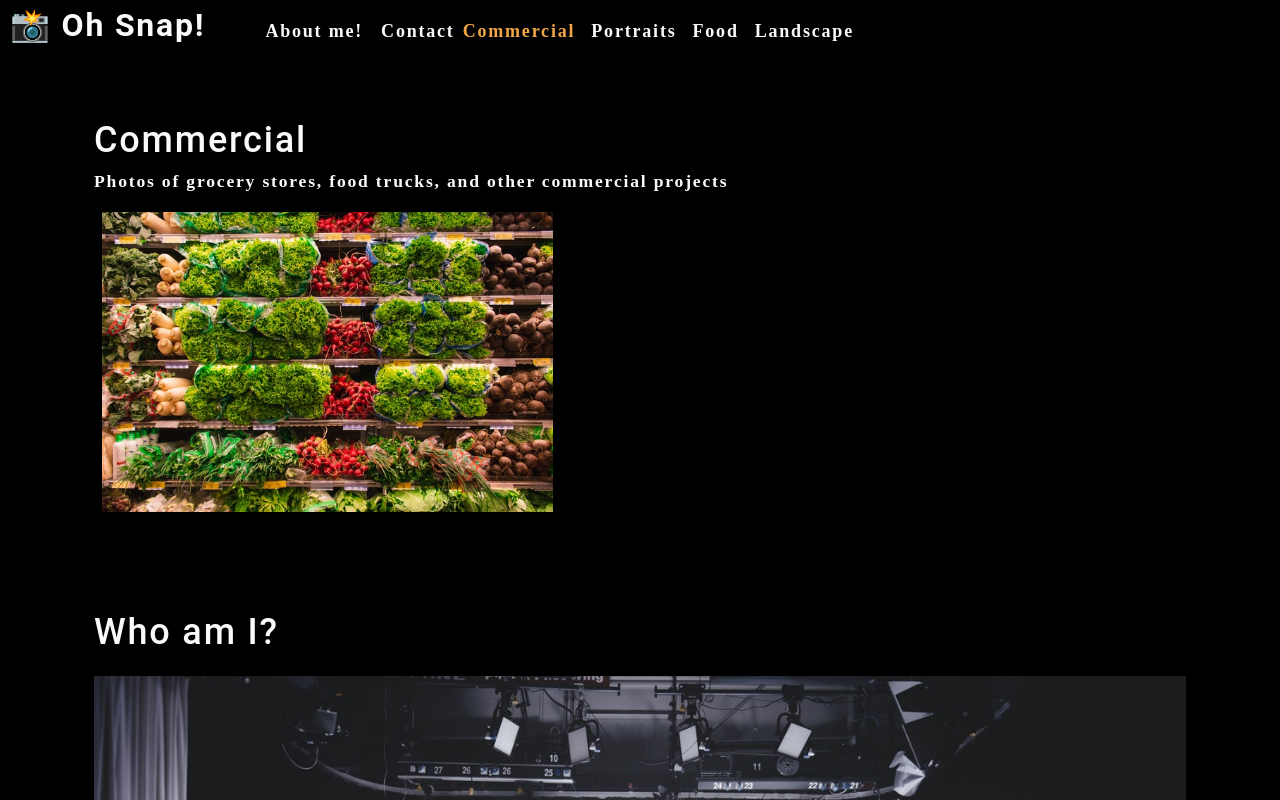
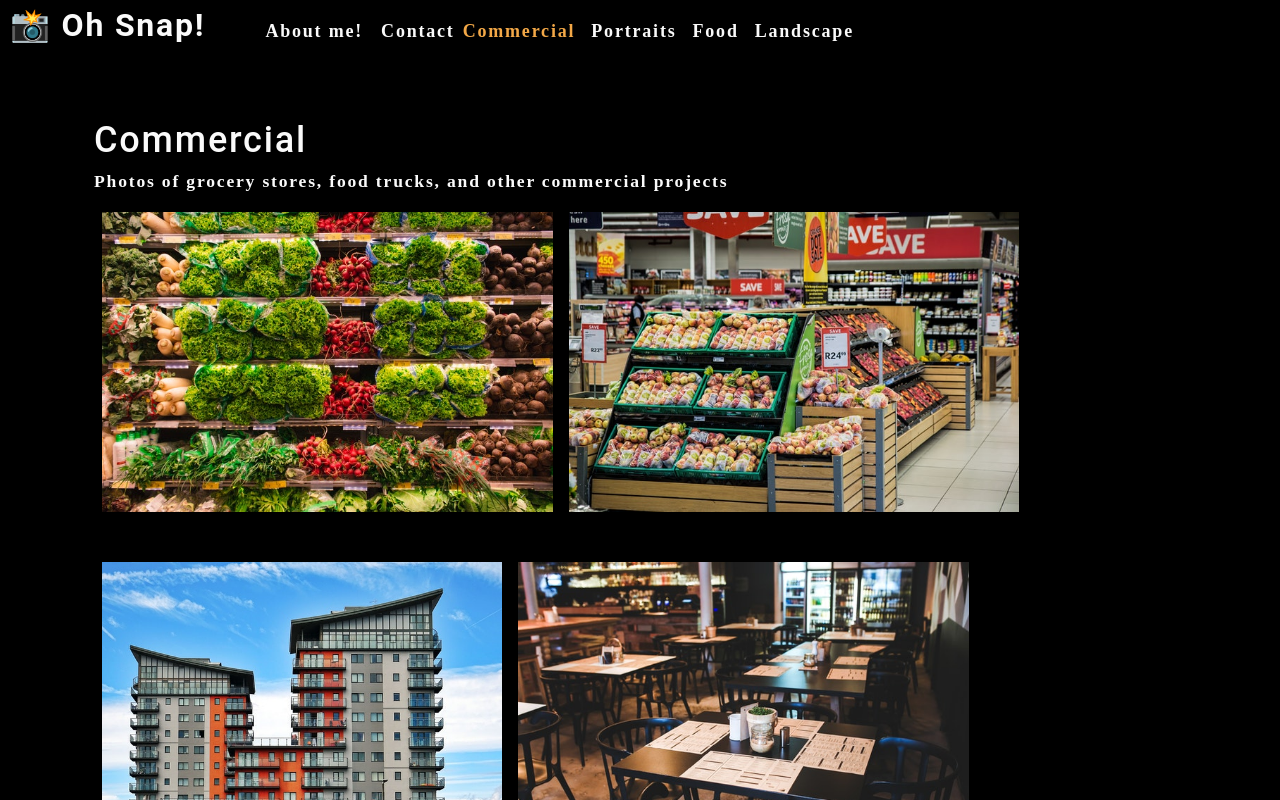
Before and after one commit to sarameadows/photo-port, a React (Create React App) app: page / in a window 1280 px wide. Shown: the top 800 px of the page. Built offline with nearby package versions, Linux system fonts and the light colour scheme.

Commit message:
add photo galleries for each category

```diff
--- a/src/App.js
+++ b/src/App.js
@@ -27,7 +27,7 @@ function App() {
         currentCategory={currentCategory}
       ></Nav>
       <main>
-        <Gallery />
+        <Gallery currentCategory={currentCategory}></Gallery>
         <About />
       </main>
     </div>
--- a/src/components/Gallery/index.js
+++ b/src/components/Gallery/index.js
@@ -1,19 +1,15 @@
 import React from "react";
 import { capitalizeFirstLetter } from "../../utils/helpers";
-import photo from '../../assets/small/commercial/0.jpg';
+import PhotoList from "../PhotoList";
 
-function Gallery() {
-    const currentGallery = {
-        name: 'commercial',
-        description: 'Photos of grocery stores, food trucks, and other commercial projects'
-    };
+function Gallery(props) {
+    const {currentCategory} = props;
+    const {name, description} = currentCategory
     return (
         <section>
-            <h1>{capitalizeFirstLetter(currentGallery.name)}</h1>
-            <p>{currentGallery.description}</p>
-            <div>
-                <img src={photo} alt="Commercial Example" className="img-thumbnail mx-1"/>
-            </div>
+            <h1>{capitalizeFirstLetter(name)}</h1>
+            <p>{description}</p>
+            <PhotoList category={name}/>
         </section>
     );
 }
--- /dev/null
+++ b/src/components/PhotoList/index.js
@@ -0,0 +1,120 @@
+import React, { useState } from "react";
+
+const PhotoList = ({category}) => {
+    const [photos] = useState([
+        {
+            name: 'Grocery aisle',
+            category: 'commercial',
+            description: 'Lorem ipsum dolor sit amet, consectetur adipiscing elit. Nunc ultricie'
+        },
+        {
+            name: 'Grocery booth',
+            category: 'commercial',
+            description: 'Lorem ipsum dolor sit amet, consectetur adipiscing elit. Nunc ultricie',
+        },
+        {
+            name: 'Building exterior',
+            category: 'commercial',
+            description: 'Lorem ipsum dolor sit amet, consectetur adipiscing elit. Nunc ultricie',
+        },
+        {
+            name: 'Restaurant table',
+            category: 'commercial',
+            description: 'Lorem ipsum dolor sit amet, consectetur adipiscing elit. Nunc ultricie',
+        },
+        {
+            name: 'Cafe interior',
+            category: 'commercial',
+            description: 'Lorem ipsum dolor sit amet, consectetur adipiscing elit. Nunc ultricie',
+        },
+        {
+            name: 'Cat green eyes',
+            category: 'portraits',
+            description: 'Lorem ipsum dolor sit amet, consectetur adipiscing elit. Nunc ultricie',
+        },
+        {
+            name: 'Green parrot',
+            category: 'portraits',
+            description: 'Lorem ipsum dolor sit amet, consectetur adipiscing elit. Nunc ultricie',
+        },
+        {
+            name: 'Yellow macaw',
+            category: 'portraits',
+            description: 'Lorem ipsum dolor sit amet, consectetur adipiscing elit. Nunc ultricie',
+        },
+        {
+            name: 'Pug smile',
+            category: 'portraits',
+            description: 'Lorem ipsum dolor sit amet, consectetur adipiscing elit. Nunc ultricie',
+        },
+        {
+            name: 'Pancakes',
+            category: 'food',
+            description: 'Lorem ipsum dolor sit amet, consectetur adipiscing elit. Nunc ultricie',
+        },
+        {
+            name: 'Burrito',
+            category: 'food',
+            description: 'Lorem ipsum dolor sit amet, consectetur adipiscing elit. Nunc ultricie',
+        },
+        {
+            name: 'Scallop pasta',
+            category: 'food',
+            description: 'Lorem ipsum dolor sit amet, consectetur adipiscing elit. Nunc ultricie',
+        },
+        {
+            name: 'Burger',
+            category: 'food',
+            description: 'Lorem ipsum dolor sit amet, consectetur adipiscing elit. Nunc ultricie',
+        },
+        {
+            name: 'Fruit bowl',
+            category: 'food',
+            description: 'Lorem ipsum dolor sit amet, consectetur adipiscing elit. Nunc ultricie',
+        },
+        {
+            name: 'Green river',
+            category: 'landscape',
+            description: 'Lorem ipsum dolor sit amet, consectetur adipiscing elit. Nunc ultricie',
+        },
+        {
+            name: 'Docks',
+            category: 'landscape',
+            description: 'Lorem ipsum dolor sit amet, consectetur adipiscing elit. Nunc ultricie',
+        },
+        {
+            name: 'Panoramic village by sea',
+            category: 'landscape',
+            description: 'Lorem ipsum dolor sit amet, consectetur adipiscing elit. Nunc ultricie',
+        },
+        {
+            name: 'Domestic landscape',
+            category: 'landscape',
+            description: 'Lorem ipsum dolor sit amet, consectetur adipiscing elit. Nunc ultricie',
+        },
+        {
+            name: 'Park bench',
+            category: 'landscape',
+            description: 'Lorem ipsum dolor sit amet, consectetur adipiscing elit. Nunc ultricie',
+        },
+    ]);
+
+    const currentPhotos = photos.filter((photo) => photo.category === category);
+
+    return (
+        <div>
+            <div className="flex-row">
+                {currentPhotos.map((image, i) => (
+                    <img
+                        src={require(`../../assets/small/${category}/${i}.jpg`)}
+                        alt={image.name}
+                        className="img-thumbnail mx-1"
+                        key={image.name}
+                    />
+                ))}
+            </div>
+        </div>
+    );
+}
+
+export default PhotoList;
```
